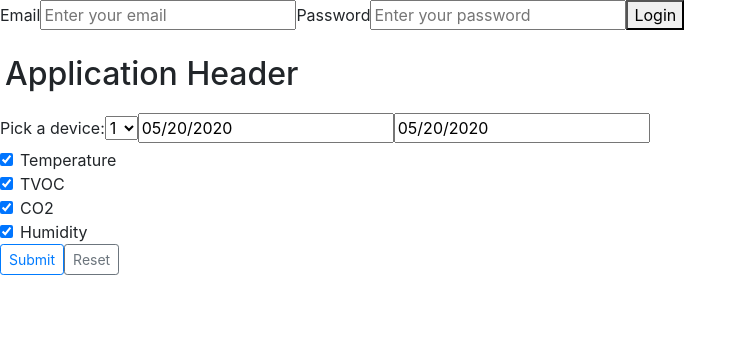
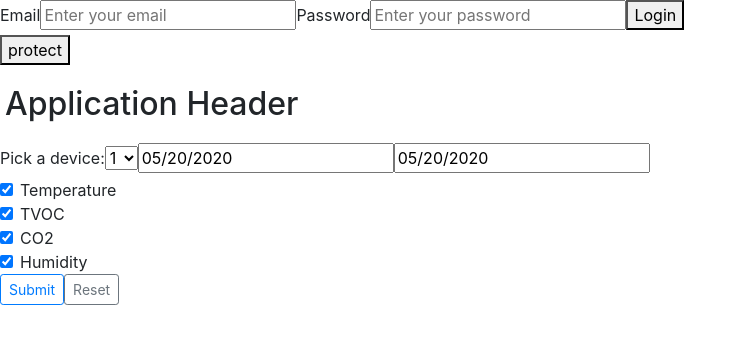
Before and after one commit to jcheong9/ARLO-Air-Quality-Dashboard, a React (Create React App) app: page / in a window 1280 px wide. Shown: the top 344 px of the page, without its empty margins (0-747 px from the left). Built offline with nearby package versions, Linux system fonts and the light colour scheme.

Commit message:
working login with auth

```diff
--- a/package.json
+++ b/package.json
@@ -14,6 +14,7 @@
     "bootstrap": "^4.4.1",
     "codelyzer": "^5.2.2",
     "frappe-charts": "^1.3.0",
+    "js-cookie": "^2.2.1",
     "moment": "^2.24.0",
     "react": "^16.13.1",
     "react-bootstrap": "^1.0.1",
--- a/src/App.js
+++ b/src/App.js
@@ -2,6 +2,7 @@ import React, { Component } from 'react';
 import Header from './components/Header';
 import LineGraph from './components/LineGraph'
 import Login from './components/Login'
+import Protect from './components/Protect'
 import DatePicker from "react-datepicker";
 import Form from "react-bootstrap/Form";
 import moment from 'moment';
@@ -97,6 +98,7 @@ class App extends Component {
         return (
             <div>
                 <Login/>
+                <Protect/>
                 <Header />
                 <form>
                     <label>
--- a/src/components/LineGraph.js
+++ b/src/components/LineGraph.js
@@ -1,4 +1,5 @@
-import React, { Component } from 'react'
+
+import React from 'react'
 import moment from 'moment'
 
 // import { string, object } from "prop-types";
--- a/src/components/Login.js
+++ b/src/components/Login.js
@@ -1,5 +1,6 @@
 
 import React, { Component } from "react";
+import Cookies from 'js-cookie';
 
 class Login extends Component {
     constructor(props) {
@@ -9,12 +10,12 @@ class Login extends Component {
         this.username = React.createRef();
         this.password = React.createRef();
     }
-    // action="http://127.0.0.1:5000/login" method="POST"
     handleSubmit(event){
         event.preventDefault();
         fetch('http://127.0.0.1:5000/login', {
             method: 'post',
             headers: { 'Content-Type': 'application/json' },
+            mode: 'cors',
             body: JSON.stringify({
                 "username": this.username.current.value,
                 "password": this.password.current.value
@@ -24,18 +25,21 @@ class Login extends Component {
           if(res.status === 401){
             alert("Wrong password!");
           }
-        }
-          )
+          if(res.status === 200){
+            console.log("everything is good")
+            console.log(res.body.token)
+            return res.json();
+          }
+        })
         .then((data) => {
             console.log(data)
-            //this.props.history.push("/");
+            Cookies.set('token', data.token)
+
         })
         .catch((error) => console.log(error))
     }
 
   render() {
-    // action="http://127.0.0.1:5000/login" method="POST"
-    // onclick="window.location.href = 'http://localhost:3000/';"
     return (
             <form onSubmit={this.handleSubmit} id="formHide">
               <label htmlFor="email">Email</label>
--- /dev/null
+++ b/src/components/Protect.js
@@ -0,0 +1,46 @@
+
+import React, { Component } from "react";
+
+class Protect extends Component {
+    constructor(props) {
+        super(props);
+        this.handleSubmit = this.handleSubmit.bind(this);
+        this.state = { username: "", password: "" };
+        this.username = React.createRef();
+        this.password = React.createRef();
+    }
+    // action="http://127.0.0.1:5000/login" method="POST"
+    handleSubmit(event){
+        event.preventDefault();
+        let tokenLocal = localStorage.getItem('token')
+        console.log(tokenLocal)
+        console.log(`http://127.0.0.1:5000/protected?token=${tokenLocal}`)
+        fetch(`http://127.0.0.1:5000/protected?token=${tokenLocal}`, {
+            method: 'get',
+
+        })
+        .then(res => {
+          if(res.status === 200){
+            console.log("protect execute")
+          }
+        }
+          )
+        .then((data) => {
+            console.log(data)
+        })
+        .catch((error) => console.log(error))
+    }
+
+  render() {
+    return (
+            <form onSubmit={this.handleSubmit}>
+              <button  type="submit"  >
+                protect
+              </button>
+            </form>
+
+    );
+  }
+}
+
+export default Protect;
```
Also changed, not shown: 1 other file (tests, documents, lock files or other folders).
